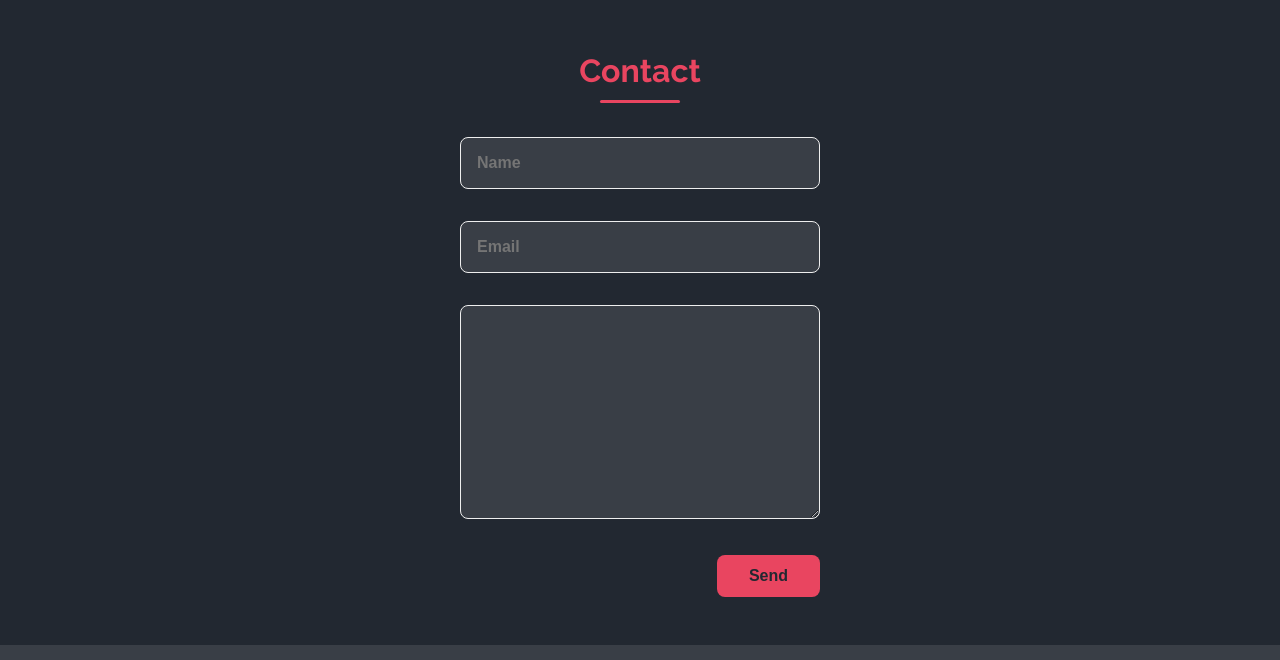
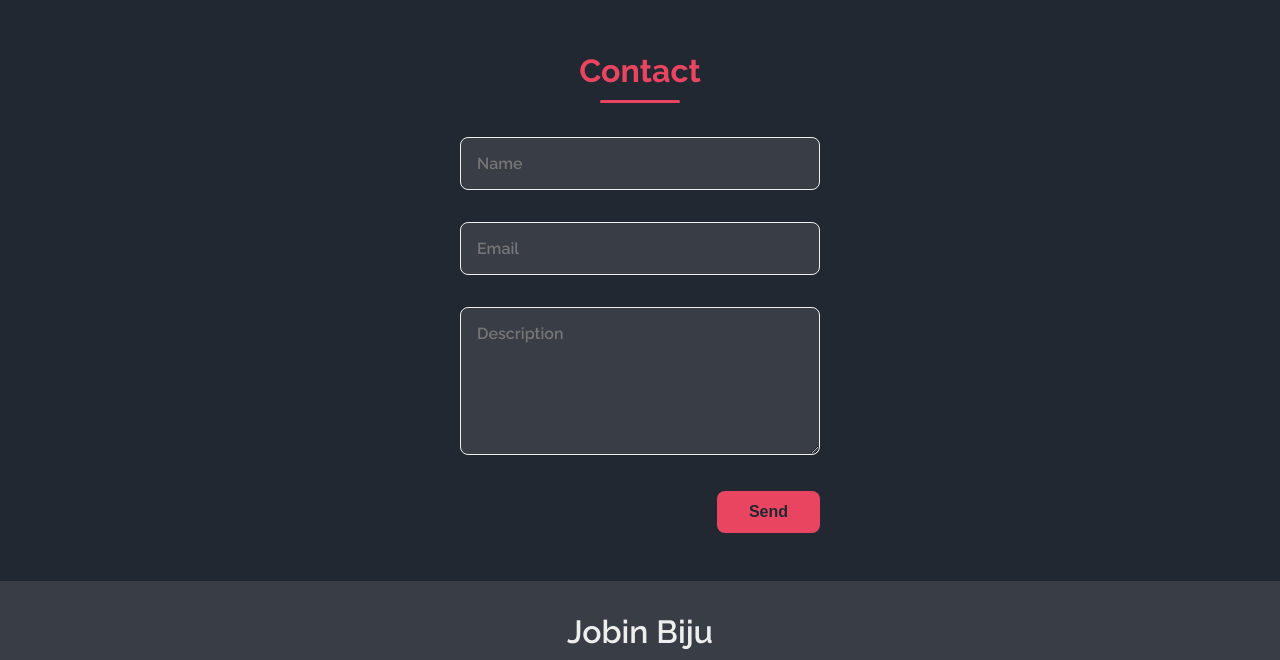
Before and after one commit to JobinBiju/JobinBiju.github.io, a website: page index.html in a window 1280 px wide. Shown: the part 2940-3600 px from the top of the page. Drawn offline with nearby package versions, Linux system fonts and the light colour scheme.

Commit message:
Updated Contact form font

```diff
--- a/assets/css/styles.css
+++ b/assets/css/styles.css
@@ -465,6 +465,7 @@ img {
 .contact__input {
   background-color: #393e46;
   width: 100%;
+  font-family: var(--body-font);
   font-size: var(--normal-font-size);
   font-weight: var(--font-semi);
   padding: 1rem;
--- a/index.html
+++ b/index.html
@@ -255,7 +255,8 @@
                 alt="Automatic-Hand-Sanitizer"
             /></a>
             <p class="project__desc">
-              <b class="bold">Personal Project</b><br />Automatic Hand Sanitizer using Arduino UNO.
+              <b class="bold">Personal Project</b><br />Automatic Hand Sanitizer
+              using Arduino UNO.
             </p>
           </div>
           <div class="project__img">
@@ -286,10 +287,11 @@
             <input type="text" placeholder="Name" class="contact__input" />
             <input type="mail" placeholder="Email" class="contact__input" />
             <textarea
+              placeholder="Description"
               name=""
               id=""
               cols="0"
-              rows="10"
+              rows="6"
               class="contact__input"
             ></textarea>
             <input type="button" value="Send" class="contact__button button" />
```
